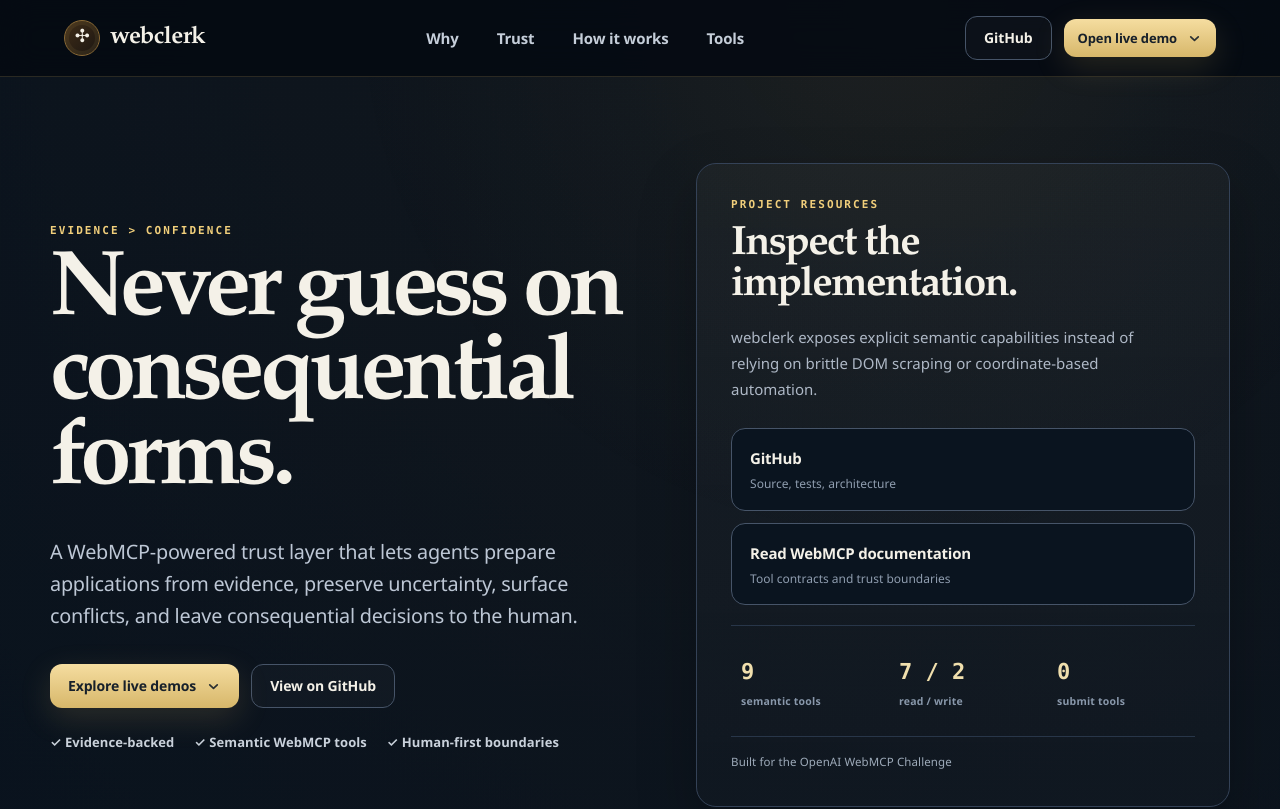
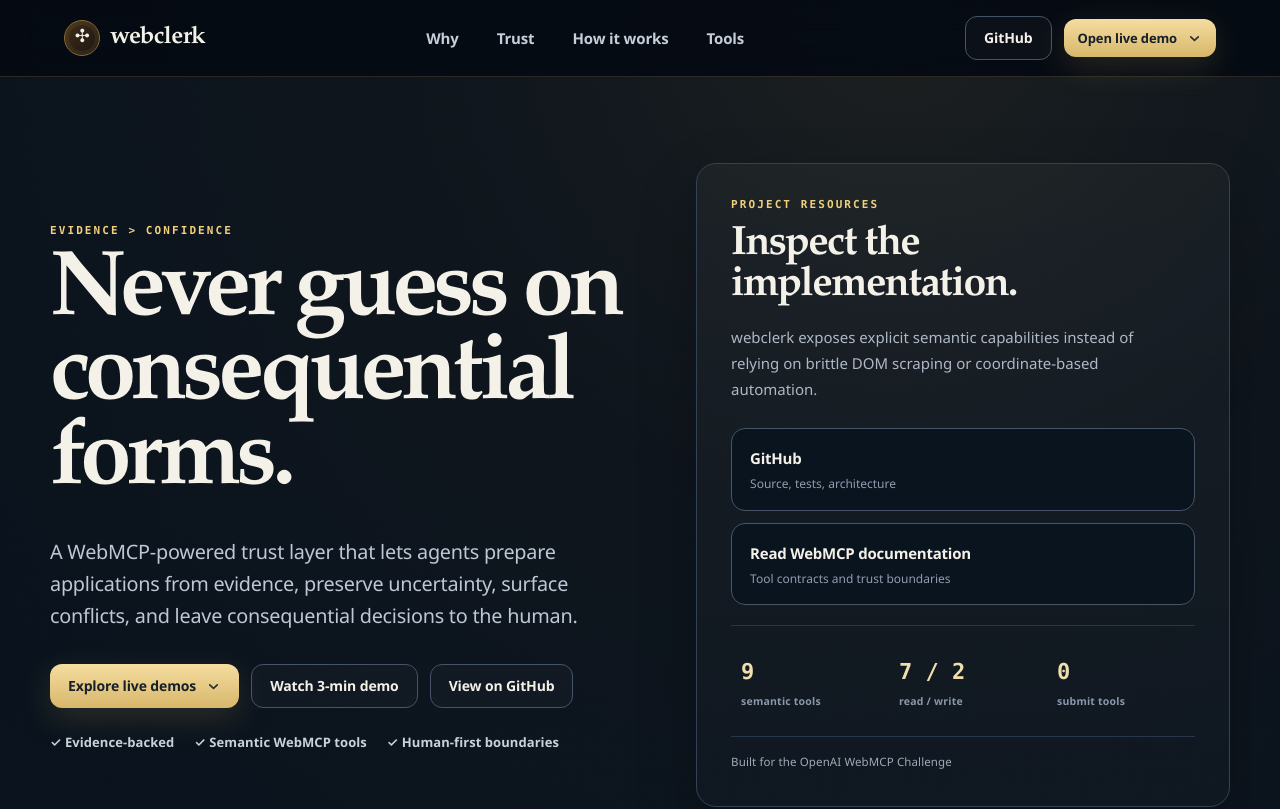
Before and after one commit to ThunderKhan/webclerk, a React (Vite) app in the folder apps/web/: page / in a window 1280 px wide. Shown: the top 809 px of the page. Built offline with nearby package versions, Linux system fonts and the light colour scheme.

Commit message:
Add YouTube demo CTA to landing hero

```diff
--- a/apps/web/src/LandingPage.tsx
+++ b/apps/web/src/LandingPage.tsx
@@ -85,6 +85,7 @@
                 <summary className="primary-btn"><span>Explore live demos</span><DemoChevron /></summary>
                 <DemoMenu />
               </details>
+              <a className="ghost-btn" href="https://www.youtube.com/watch?v=o28JeFA0uCs" target="_blank" rel="noreferrer">Watch 3-min demo</a>
               <a className="ghost-btn" href="https://github.com/ThunderKhan/webclerk" target="_blank" rel="noreferrer">View on GitHub</a>
             </div>
             <div className="hero-proof"><span>✓ Evidence-backed</span><span>✓ Semantic WebMCP tools</span><span>✓ Human-first boundaries</span></div>
```
